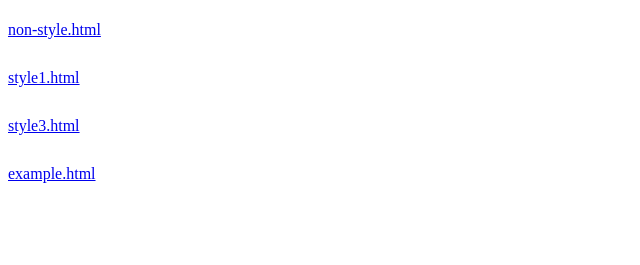
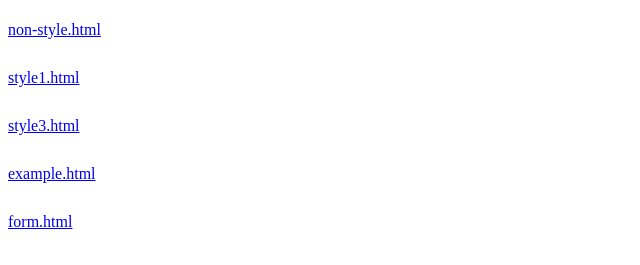
Before and after one commit to lGUNHEE/Project_Vscode, a plain HTML site: page index.html in a window 1280 px wide. Shown: the part 59-324 px from the top of the page, without its empty margins (0-640 px from the left). Drawn offline with Linux system fonts and the light colour scheme.

Commit message:
new files

```diff
--- a/index.html
+++ b/index.html
@@ -22,6 +22,7 @@
         <a href="style1.html">style1.html</a>
         <a href="style2.html">style3.html</a>
         <a href="example.html">example.html</a>
+        <a href="form.html">form.html</a>
     </div>
 
 
```
